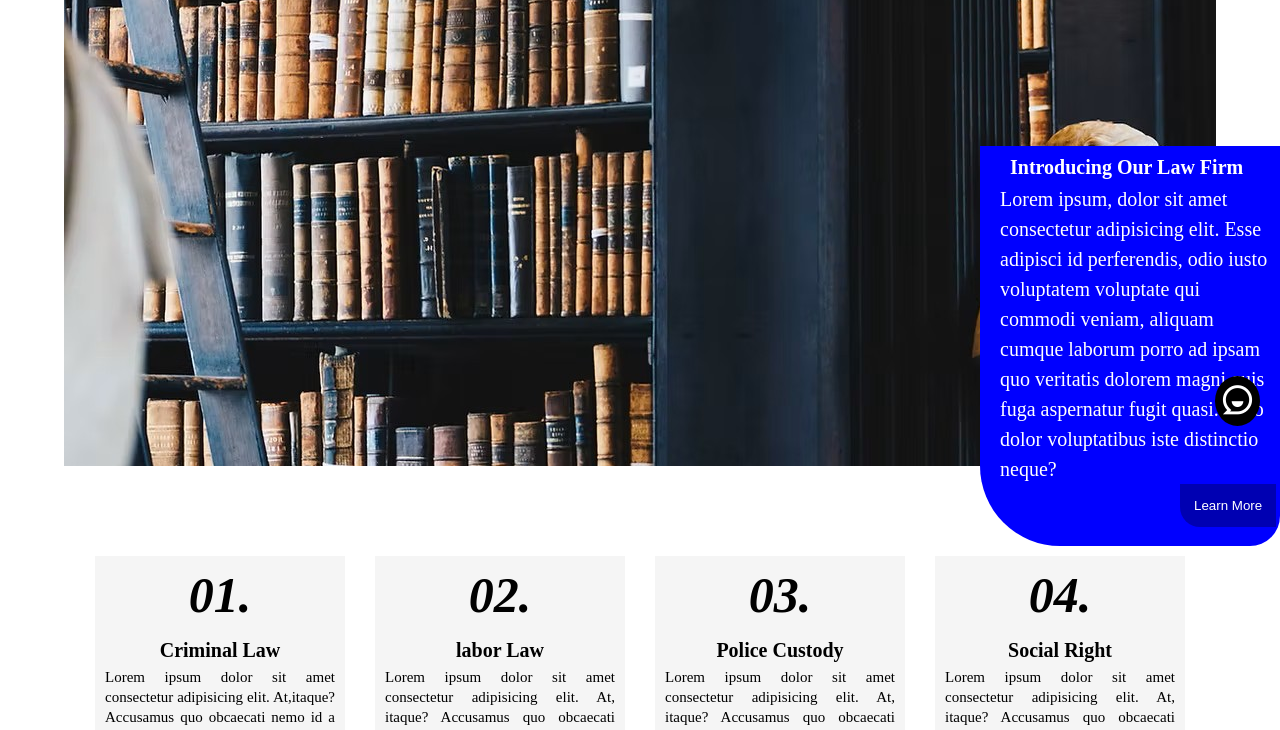
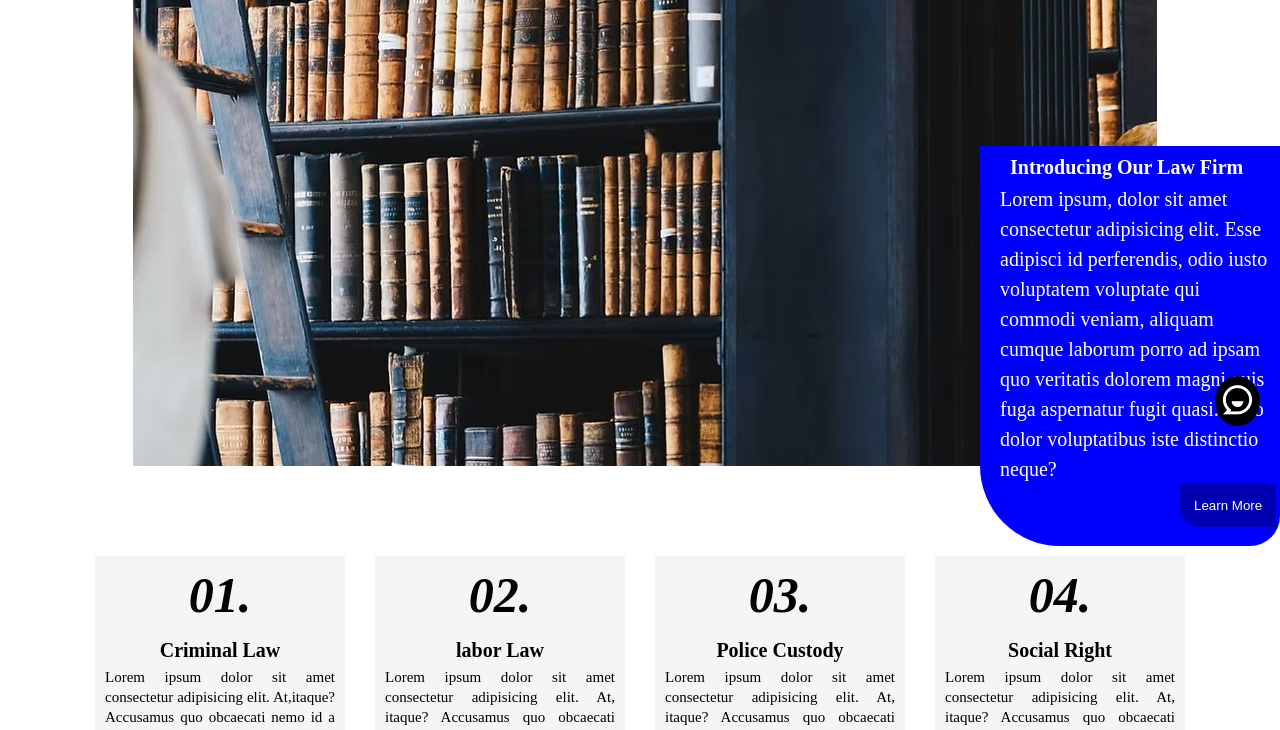
Before and after one commit to TundeTee/lawfirm, a plain HTML site: page index.html in a window 1280 px wide. Shown: the part 354-1084 px from the top of the page. Drawn offline with nearby package versions, Linux system fonts and the light colour scheme.

Commit message:
done
done

```diff
--- a/style.css
+++ b/style.css
@@ -62,12 +62,12 @@ header .navbar li a{
 }
 
 .content{
-    width: 90%;
+    width: 80%;
     height: 700px;
     background: url(image/bar.jpg);
     justify-self: center;
     align-self: center;
-    /* margin-left: 10px; */
+    margin-left: 10px;
 }
 .mobile{
     margin-top: 45px;
```
